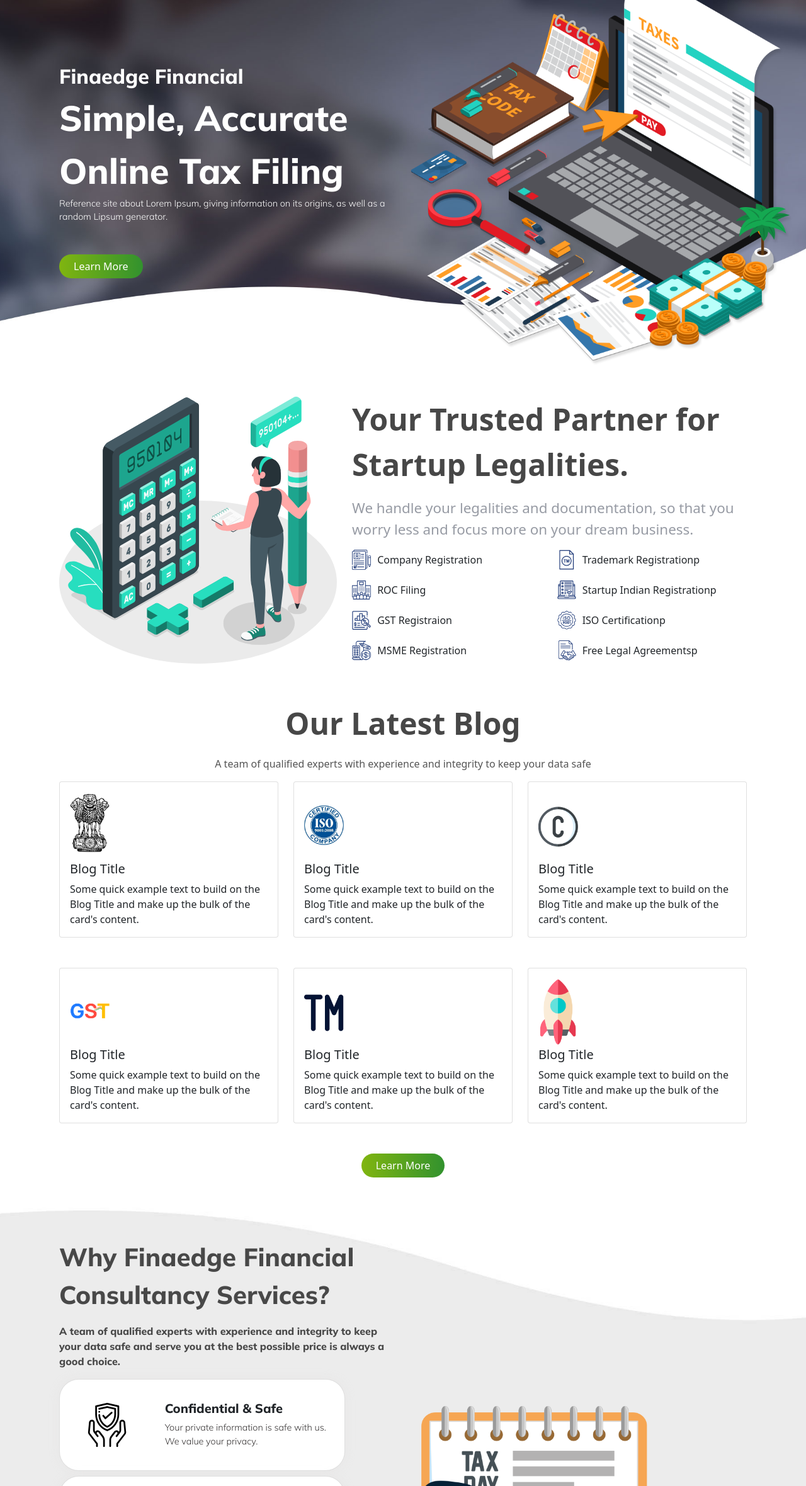
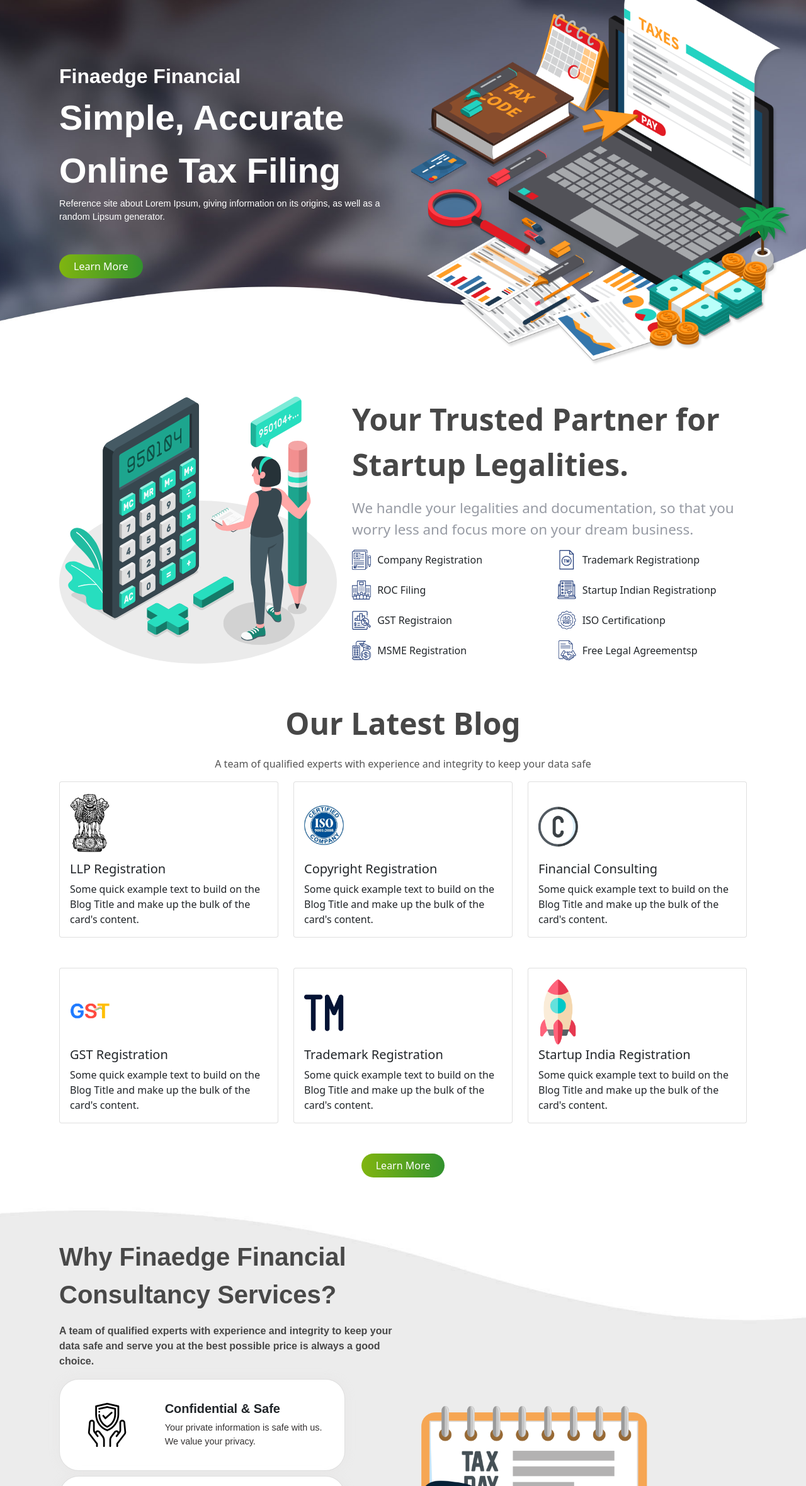
Before and after one commit to Think-To-Share/finaedge.io, a website built with webpack: page index.html in a window 1280 px wide. Shown: the part 136-2496 px from the top of the page at 63% size. Built offline with nearby package versions, Linux system fonts and the light colour scheme; files whose address does not match are found by name; a web font is replaced by a local one.

Commit message:
footer and blog card modified

```diff
--- a/index.html
+++ b/index.html
@@ -5,7 +5,7 @@
 		<meta name="viewport" content="width=device-width, initial-scale=1">
 		<link rel="stylesheet" href="dist/css/app.css">
 		<link rel="preconnect" href="https://fonts.gstatic.com">
-		<link href="https://fonts.googleapis.com/css2?family=Mulish:wght@200;300;800&display=swap" rel="stylesheet">
+		<link rel="stylesheet" href="https://use.typekit.net/ybn4fni.css">
 	</head>
 	<body>
 		<!-- Header -->
@@ -114,7 +114,7 @@
 						<div class="card blog-card">
 							<div class="card-body card-content">
 							  <img src="src/images/card1.png" class="card-img-top" alt="...">
-							  <h5 class="card-title latest-blog-head">Blog Title</h5>
+							  <h5 class="card-title latest-blog-head">LLP Registration</h5>
 							  <p class="card-text latest-blog-text">Some quick example text to build on the Blog Title and make up the bulk of the card's content.</p>
 							</div>
 						</div>
@@ -123,7 +123,7 @@
 						<div class="card blog-card">
 							<div class="card-body card-content">
 								<img src="src/images/card2.png" class="card-img-top" alt="...">
-							  <h5 class="card-title latest-blog-head">Blog Title</h5>
+							  <h5 class="card-title latest-blog-head">Copyright Registration</h5>
 							  <p class="card-text latest-blog-text">Some quick example text to build on the Blog Title and make up the bulk of the card's content.</p>
 							</div>
 						</div>
@@ -132,7 +132,7 @@
 						<div class="card blog-card">
 							<div class="card-body card-content">
 								<img src="src/images/card3.png" class="card-img-top" alt="...">
-							  <h5 class="card-title latest-blog-head">Blog Title</h5>
+							  <h5 class="card-title latest-blog-head">Financial Consulting</h5>
 							  <p class="card-text latest-blog-text">Some quick example text to build on the Blog Title and make up the bulk of the card's content.</p>
 							</div>
 						</div>
@@ -143,7 +143,7 @@
 						<div class="card blog-card">
 							<div class="card-body card-content">
 								<img src="src/images/card4.png" class="card-img-top" alt="...">
-							  <h5 class="card-title latest-blog-head">Blog Title</h5>
+							  <h5 class="card-title latest-blog-head">GST Registration</h5>
 							  <p class="card-text latest-blog-text">Some quick example text to build on the Blog Title and make up the bulk of the card's content.</p>
 							</div>
 						  </div>
@@ -153,7 +153,7 @@
 							<div class="card-body card-content">
 								<img src="src/images/card5.png" class="card-img-top hover" alt="...">
 								<img src="src/images/tm-dark.png" class="card-img-top normal" alt="...">
-							  <h5 class="card-title latest-blog-head">Blog Title</h5>
+							  <h5 class="card-title latest-blog-head">Trademark Registration</h5>
 							  <p class="card-text">Some quick example text to build on the Blog Title and make up the bulk of the card's content.</p>
 							</div>
 						  </div>
@@ -162,7 +162,7 @@
 						<div class="card blog-card">
 							<div class="card-body card-content">
 								<img src="src/images/card6.png" class="card-img-top" alt="...">
-							  <h5 class="card-title latest-blog-head">Blog Title</h5>
+							  <h5 class="card-title latest-blog-head">Startup India Registration</h5>
 							  <p class="card-text ">Some quick example text to build on the Blog Title and make up the bulk of the card's content.</p>
 							</div>
 						  </div>
@@ -415,7 +415,9 @@
 					</div>
 					<div class="col-12 col-md-2 offset-md-1">
 						<p class="footer-white-text">Information</p>
-						<a href="#" class="footer-link-menu">All Inclusive Online Tax Filing	for Only 599</a>
+						<p>
+							<a href="#" class="footer-link-menu">All Inclusive Online Tax Filing	for Only 599</a>
+						</p>
 						<br>
 						<a href="#" class="footer-link-menu">Start for Free</a>
 						<br>
--- a/src/scss/_home.scss
+++ b/src/scss/_home.scss
@@ -205,7 +205,7 @@
         margin-bottom: 0;
     }
     .hero-text-1 {
-        font-family: 'Mulish', sans-serif;
+        font-family: muli, sans-serif;
         color: #fff;
         font-size: 1em;
         font-weight: 700;
@@ -214,7 +214,7 @@
         }
     }
     .hero-text-2 {
-        font-family: 'Mulish', sans-serif;
+        font-family: muli, sans-serif;
         color: #fff;
         font-size: 2em;
         font-weight: 700;
@@ -224,7 +224,7 @@
     }
     .hero-text-3 {
         color: #fff;
-        font-family: 'Mulish', sans-serif;
+        font-family: muli, sans-serif;
         font-size: 0.9em;
         font-weight: 500;
     }
@@ -363,7 +363,7 @@
         }
     }
     .gray-head {
-        font-family: 'Mulish', sans-serif;
+        font-family: muli, sans-serif;
         font-size: 1.5em;
         font-weight: 700;
         color: #484848;
@@ -372,7 +372,7 @@
         }
     }
     .gray-sub-head {
-        font-family: 'Mulish', sans-serif;
+        font-family: muli, sans-serif;
         color: #484848;
         font-size: 0.8em;
         font-weight: 600;
@@ -393,7 +393,7 @@
     }
 
     .gray-title {
-        font-family: 'Mulish', sans-serif;
+        font-family: muli, sans-serif;
         font-weight: 800;
         text-align: center;
         @media (min-width: 992px) {
@@ -402,7 +402,7 @@
     }
     .gray-text {
         color: #353232;
-        font-family: 'Mulish', sans-serif;
+        font-family: muli, sans-serif;
         font-size: 0.9em;
         font-weight: 500;
         text-align: center;
@@ -560,7 +560,7 @@
         color: #fff;
         border-radius: 15px 15px 0px 15px;
         padding: 45px 60px;
-        font-family: 'Mulish', sans-serif;
+        font-family: muli, sans-serif;
         position: relative;
         margin-top: 14%;
 
@@ -714,19 +714,20 @@
         text-align: center;
         padding-top: 5px;
         @media (min-width: 992px) {
-            text-align: center;
+            text-align: left;
         }
     }
     .footer-link-menu {
         color: #979cab;
         // font-family: $primary-font;
         font-weight: 300;
-        font-size: 1.1em;
+        font-size: 16px;
         display: flex;
         justify-content: center;
         text-decoration: none;
         @media (min-width: 992px) {
-            text-align: center;
+            display: block;
+            text-align: left;
         }
         &:hover {
             color: #32922e;
@@ -776,7 +777,7 @@
         justify-content: center;
         @media (min-width: 992px) {
             display: block;
-            text-align: center;
+            text-align: left;
         }
     }
 
```
Also changed, not shown: dist/css/app.css, 2 other files.
